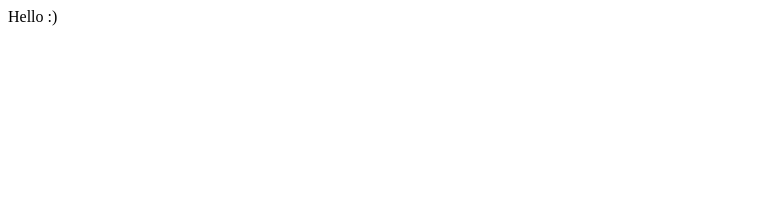
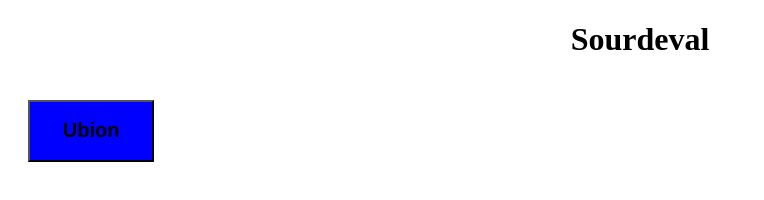
Before and after one commit to Sourdeval/Sourdeval.github.io, a plain HTML site: page index.html in a window 1280 px wide. Shown: the whole page, without its empty margins (0-764 px from the left). Drawn offline with Linux system fonts and the light colour scheme.

Commit message:
Add a Ubion button

```diff
--- a/index.html
+++ b/index.html
@@ -1 +1,15 @@
-Hello :)
+<!DOCTYPE html>
+<html>
+<head>
+    <meta charset='utf-8'>
+    <meta http-equiv='X-UA-Compatible' content='IE=edge'>
+    <title>Sourdeval Home</title>
+    <meta name='viewport' content='width=device-width, initial-scale=1'>
+    <link rel='stylesheet' type='text/css' media='screen' href='main.css'>
+    <script src='main.js'></script>
+</head>
+<body>
+    <h1 align="center">Sourdeval</h1>
+    <a href="https://sourdeval.github.io/ubion"><button class="blue"><h2>Ubion</h2></button></a>
+</body>
+</html>
--- /dev/null
+++ b/main.css
@@ -0,0 +1,13 @@
+.blue {
+    background-color: blue;
+}
+
+button{
+    width: 10%;
+    min-width: 100px;
+    margin: 20px;
+}
+
+html, body {
+    height: 100%;
+}
```
